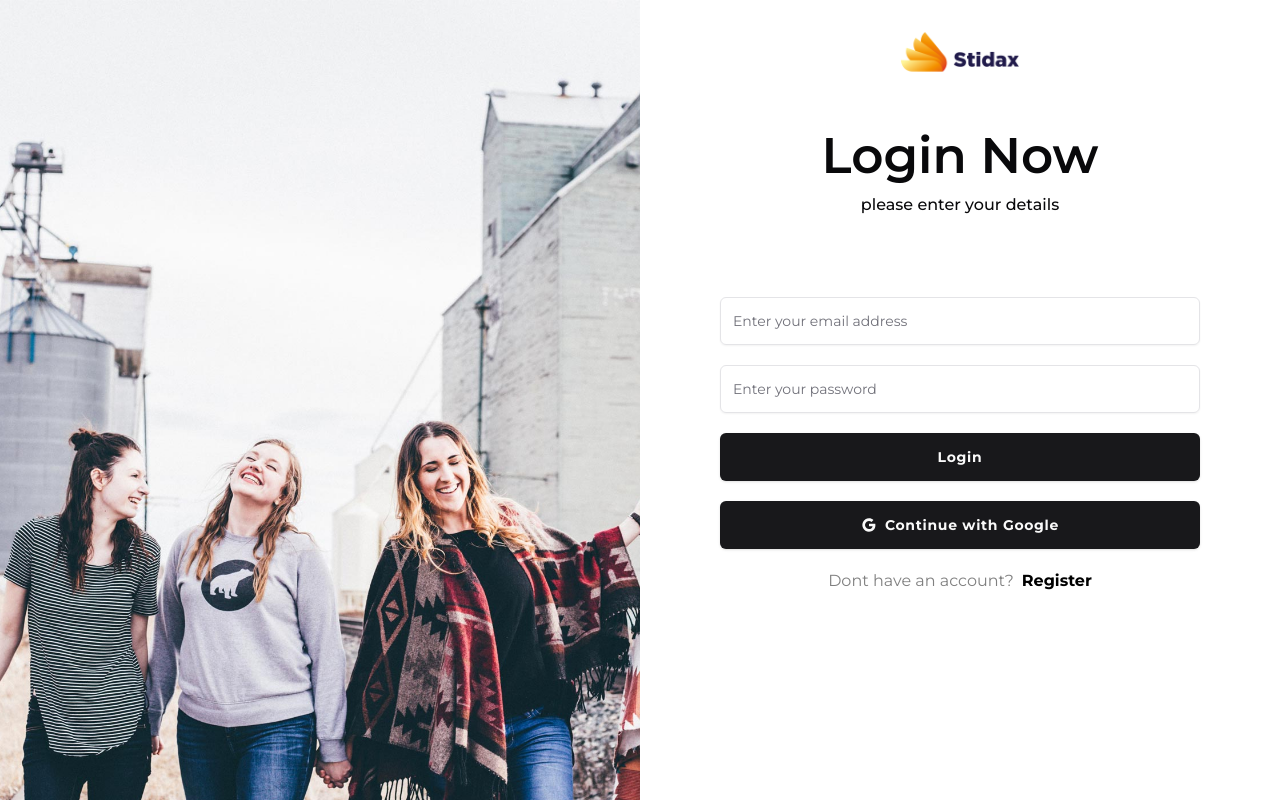
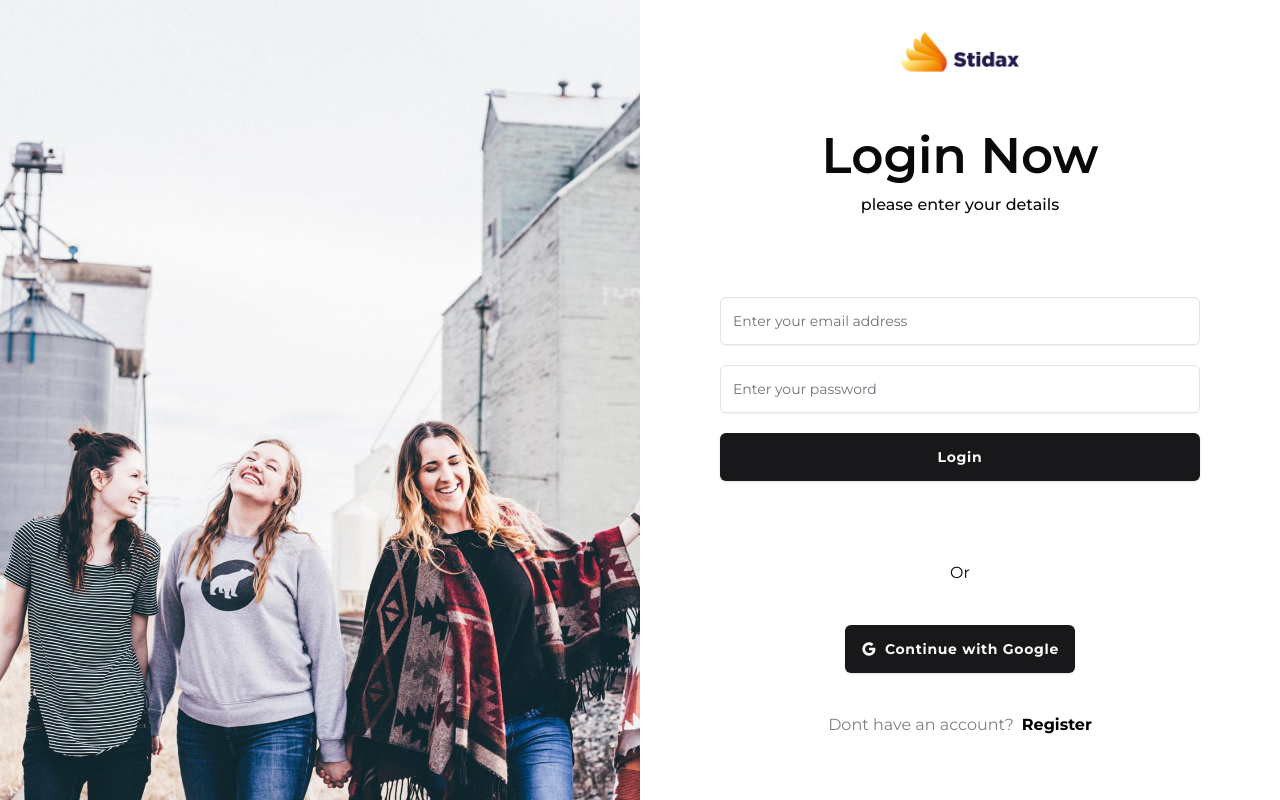
Before and after one commit to pritam-code-n-7/inventory-prediction-ai, a Next.js app: page /login in a window 1280 px wide. Built offline with nearby package versions, Linux system fonts and the light colour scheme; no server answers.

Commit message:
write protected route logic without using middleware so that only loggedin users can access dashboard

```diff
--- a/src/app/actions/index.js
+++ b/src/app/actions/index.js
@@ -5,7 +5,23 @@ import { signIn, signOut } from "../../auth";
 export async function doLogout() {
   const logout = await signOut({ redirectTo: "/" });
   console.log(logout);
+}
 
+export async function doSocialLogin(formData) {
+  try {
+    const action = formData.get("action");
+     await signIn(action, {
+      redirectTo: "/dashboard",
+      //redirect:false,
+    });
+
+
+
+    console.log(action);
+  } catch (error) {
+    // throw new Error(error);
+    console.error(error)
+  }
 }
 
 export async function doCredentialLogin(formData) {
--- /dev/null
+++ b/src/app/api/auth/route.ts
@@ -0,0 +1 @@
+export {GET, POST} from "@/auth"
--- a/src/auth.js
+++ b/src/auth.js
@@ -1,5 +1,6 @@
 import { User } from "./model/userModel";
 import NextAuth from "next-auth";
+import GoogleProvider from "next-auth/providers/google"
 import CredentialsProvider from "next-auth/providers/credentials";
 import bcrypt from "bcryptjs";
 
@@ -48,5 +49,18 @@ export const {
         }
       },
     }),
+
+    GoogleProvider({
+      clientId: process.env.GOOGLE_CLIENT_ID,
+      clientSecret:process.env.GOOGLE_CLIENT_SECRET,
+
+      authorization:{
+        params:{
+          prompt:"consent",
+          access_type:"offline",
+          response_type:"code",
+        }
+      }
+    })
   ],
 });
--- a/src/components/dashboard/HeroSection.tsx
+++ b/src/components/dashboard/HeroSection.tsx
@@ -1,12 +1,27 @@
-'use client'
 import { BarGraphDemo } from "@/demo/dashboard-demo/BarGraphDemo";
 import { LineChartDemo } from "@/demo/dashboard-demo/LineChartDemo";
 import React from "react";
 
-const HeroSection = () => {
+import {auth} from "@/auth"
+import { redirect } from "next/navigation";
+import Image from "next/image";
+
+const HeroSection = async() => {
+
+const session = await auth();
+
+if(!session?.user) redirect("/login")
+
   return (
     <div>
       <div className="flex flex-col items-center">
+        <div className="space-y-2">
+        <h1 className="text-xl font-bold">Welcome, {session?.user?.name}</h1>
+        <Image src={session?.user?.image || ''}
+        alt={session?.user?.name || ''}
+        height={200}
+        width={200}/>
+        </div>
         <p className="text-5xl font-bold">Admin Dashboard</p>
       </div>
       <div className="grid lg:grid-cols-2 grid-cols-1 p-20 space-x-10">
--- a/src/components/home/HeroSection.tsx
+++ b/src/components/home/HeroSection.tsx
@@ -17,7 +17,7 @@ const HeroSection = () => {
         with AI
       </p> */}
       <CustomButton
-        name="Get Started"
+        btnname="Get Started"
         type="button"
         icon={<MdOutlineArrowCircleRight/>}
         onClick={()=>router.push('/register')}
--- a/src/demo/buttons/CustomButton.tsx
+++ b/src/demo/buttons/CustomButton.tsx
@@ -2,7 +2,9 @@ import { Button } from "@/components/ui/button";
 import { ButtonType } from "@/types/ButtonType";
 
 export default function CustomButton({
+  btnname,
   name,
+  value,
   onClick,
   type,
   icon,
@@ -12,11 +14,13 @@ export default function CustomButton({
     <Button
       type={type}
       onClick={onClick}
+      name={name}
+      value={value}
       style={{ height: "48px", fontWeight: "bold", letterSpacing: "0.05em" }}
       className={className}
     >
       <span>{icon}</span>
-      {name}
+      {btnname}
     </Button>
   );
 }
--- a/src/demo/buttons/UploadButton.tsx
+++ b/src/demo/buttons/UploadButton.tsx
@@ -3,7 +3,7 @@ import { Button } from "@/components/ui/button";
 import { ButtonType } from "@/types/ButtonType";
 import { useFormStatus } from "react-dom";
 
-export default function UploadButton({ name, type }:ButtonType) {
+export default function UploadButton({ btnname, type }:ButtonType) {
   const { pending } = useFormStatus();
 
   const handleClick = (event: React.MouseEvent<HTMLButtonElement>) => {
@@ -18,7 +18,7 @@ export default function UploadButton({ name, type }:ButtonType) {
       type={type}
       onClick={handleClick}
     >
-      {name}
+      {btnname}
     </Button>
   );
 }
--- a/src/demo/header-demo/LoginFormDemo.tsx
+++ b/src/demo/header-demo/LoginFormDemo.tsx
@@ -6,7 +6,7 @@ import React, { FormEvent, useState } from "react";
 
 import LoginButton from "../buttons/LoginButton";
 import { Input } from "@/components/ui/input";
-import { doCredentialLogin } from "../../app/actions/index";
+import { doCredentialLogin, doSocialLogin } from "../../app/actions/index";
 import { useRouter } from "next/navigation";
 import CustomButton from "../buttons/CustomButton";
 import { RiGoogleFill } from "react-icons/ri";
@@ -67,11 +67,23 @@ const LoginFormDemo = () => {
         />
 
         <LoginButton name="Login" />
-        <CustomButton
-          name="Continue with Google"
-          type="submit"
-          icon={<RiGoogleFill size={27} />}
-        />
+      </form>
+      <div className="flex flex-col items-center gap-10">
+        {/* seperator */}
+        <div className="flex items-center gap-2 justify-center">
+          <hr className="border-2 border-gray-600 w-7" />
+          <span>Or</span>
+          <hr className="border-2 border-gray-600 w-7" />
+        </div>
+        <form action={doSocialLogin}>
+          <CustomButton
+            name="action"
+            value="google"
+            btnname="Continue with Google"
+            type="submit"
+            icon={<RiGoogleFill size={27} />}
+          />
+        </form>
         <div className="flex items-center gap-2 justify-center">
           <p style={{ color: "gray" }}>Dont have an account?</p>
           <Link
@@ -82,7 +94,7 @@ const LoginFormDemo = () => {
             Register
           </Link>
         </div>
-      </form>
+      </div>
     </div>
   );
 };
--- a/src/demo/inputs/InputFileDemo.tsx
+++ b/src/demo/inputs/InputFileDemo.tsx
@@ -80,7 +80,7 @@ export function InputFileDemo() {
           accept=".xls, .xlsx, .csv"
           required
         />
-        <UploadButton name={<FaUpload size={16} />} type="submit" />
+        <UploadButton btnname={<FaUpload size={16} />} type="submit" />
         <div className="flex items-center justify-center gap-5">
           <ButtonDemo
             name={"Download as PDF"}
```
Also changed, not shown: src/types/ButtonType.ts (+5 -2 lines), 1 other file (tests, documents, lock files or other folders).
